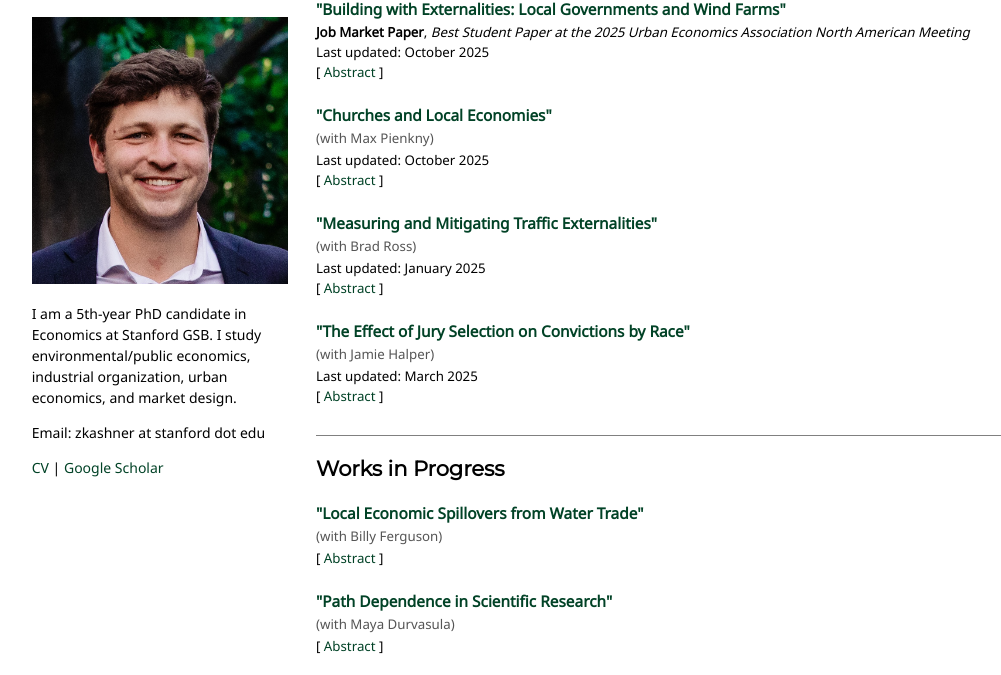
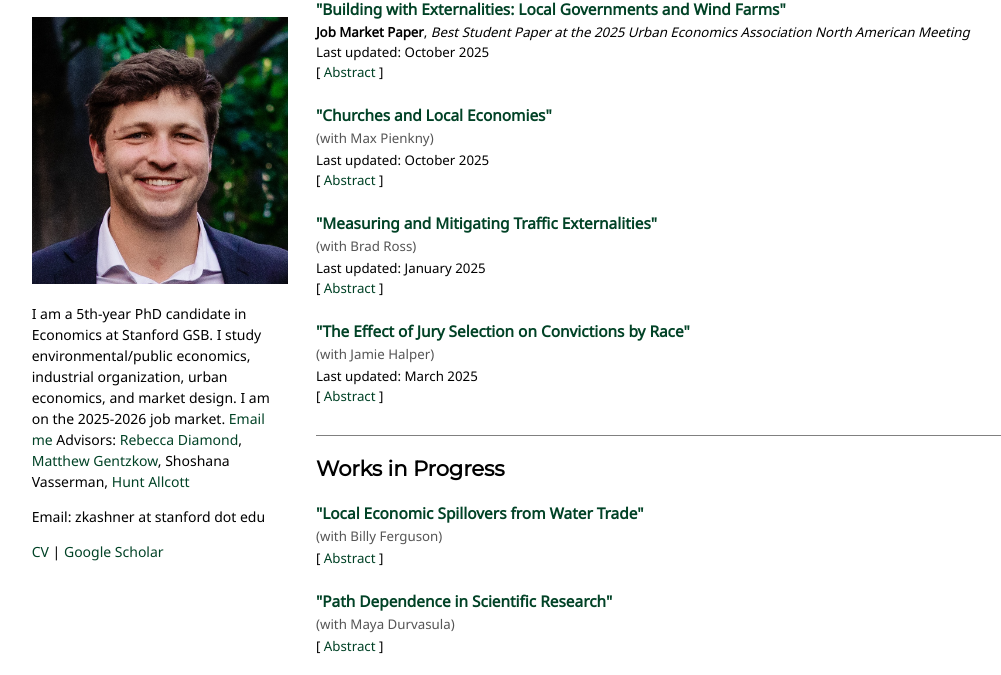
Before and after one commit to zkashner/zkashner.github.io, a plain HTML site: page index.html in a window 1280 px wide. Shown: the part 89-764 px from the top of the page, without its empty margins (27-1028 px from the left). Drawn offline with Linux system fonts and the light colour scheme; a web font is replaced by a local one.

Commit message:
added some JM stuff to the index.html

```diff
--- a/index.html
+++ b/index.html
@@ -89,6 +89,10 @@
         <img src="images/headshot.png" alt="Picture">
         <p>
           I am a 5th-year PhD candidate in Economics at Stanford GSB. I study environmental/public economics, industrial organization, urban economics, and market design.
+
+          I am on the 2025-2026 job market. <a href="mailto:zkashner@stanford.Edu">Email me</a>
+
+          Advisors: <a href="https://www.rebecca-diamond.com/">Rebecca Diamond</a>, <a href="https://matthewgentzkow.com/">Matthew Gentzkow</a>, <a href="https://shoshanavasserman.com/"></a>Shoshana Vasserman</a>, <a href="https://allcott.people.stanford.edu/">Hunt Allcott</a>
         </p>
         <p>
           Email: zkashner at stanford dot edu
```
